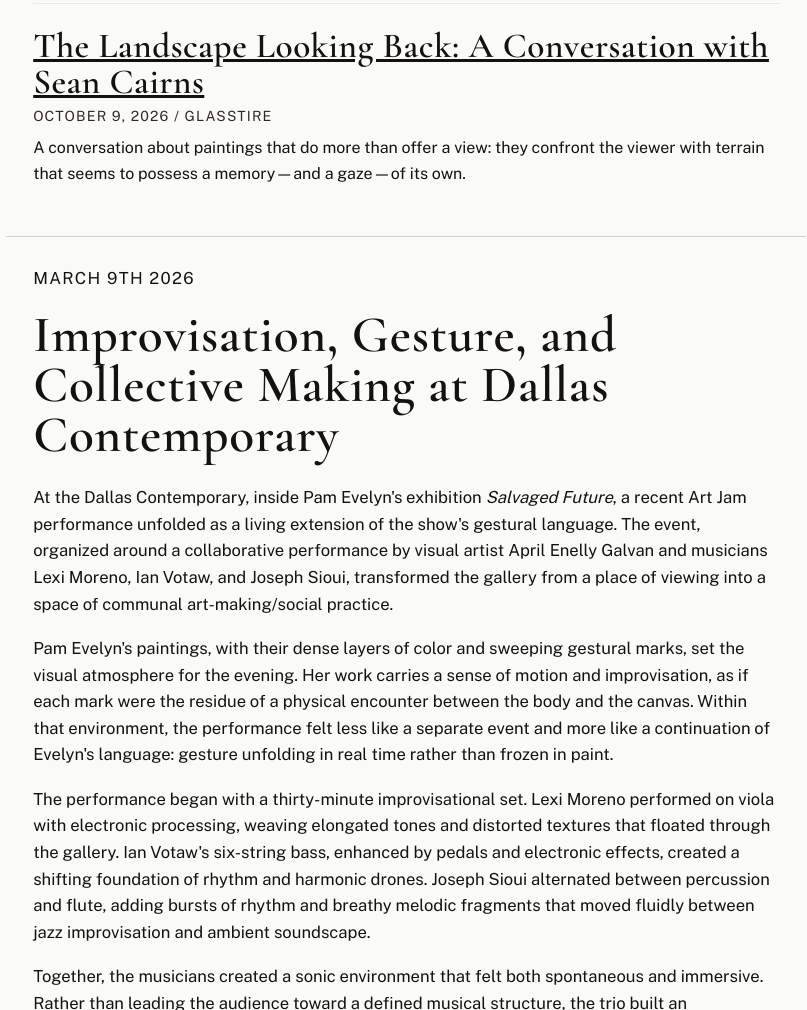
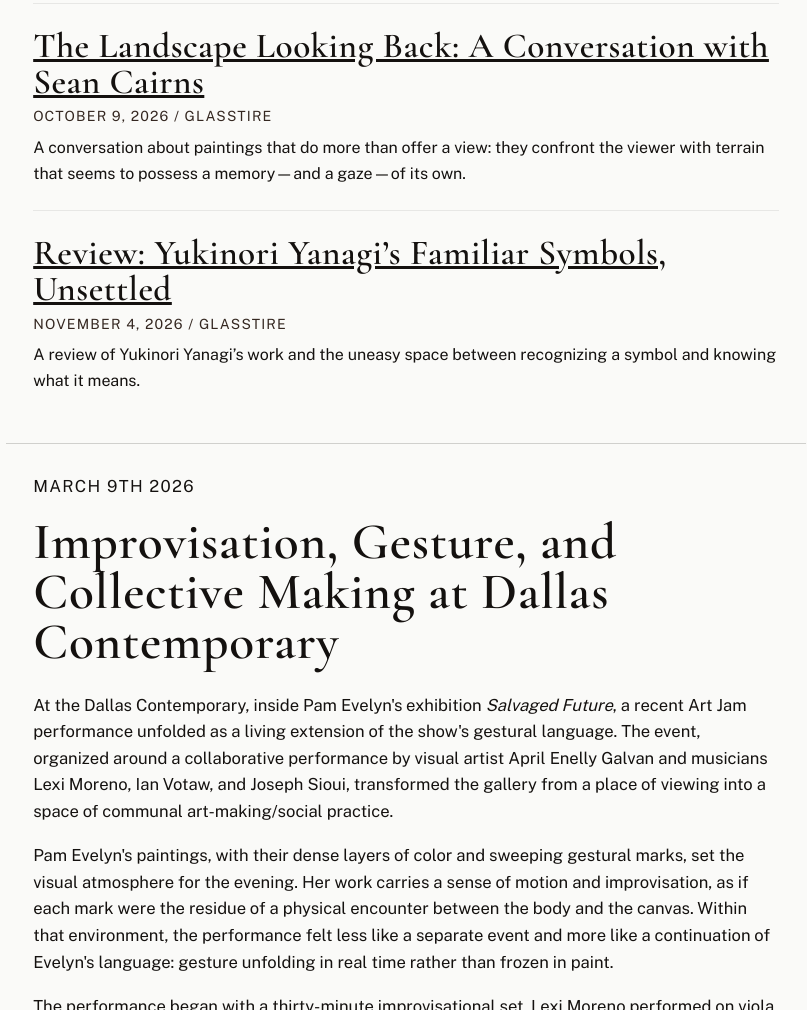
Before and after one commit to WeepingSleepwalker/weepingsleepwalker.github.io, a website: page writing.html in a window 1280 px wide. Shown: the part 977-1987 px from the top of the page, without its empty margins (74-881 px from the left). Drawn offline with nearby package versions, Linux system fonts and the light colour scheme.

Commit message:
Add Yukinori Yanagi review to writing samples

```diff
--- a/writing.html
+++ b/writing.html
@@ -74,6 +74,11 @@
             <h2><a href="https://glasstire.com/2026/10/09/the-landscape-looking-back-a-conversation-with-sean-cairns/">The Landscape Looking Back: A Conversation with Sean Cairns</a></h2>
             <p class="writing-item__meta">October 9, 2026 / Glasstire</p>
             <p>A conversation about paintings that do more than offer a view: they confront the viewer with terrain that seems to possess a memory—and a gaze—of its own.</p>
+          </div>
+          <div class="writing-item">
+            <h2><a href="https://glasstire.com/2026/11/04/review-yukinori-yanagis-familiar-symbols-unsettled/">Review: Yukinori Yanagi’s Familiar Symbols, Unsettled</a></h2>
+            <p class="writing-item__meta">November 4, 2026 / Glasstire</p>
+            <p>A review of Yukinori Yanagi’s work and the uneasy space between recognizing a symbol and knowing what it means.</p>
           </div>
         </article>
 
```
